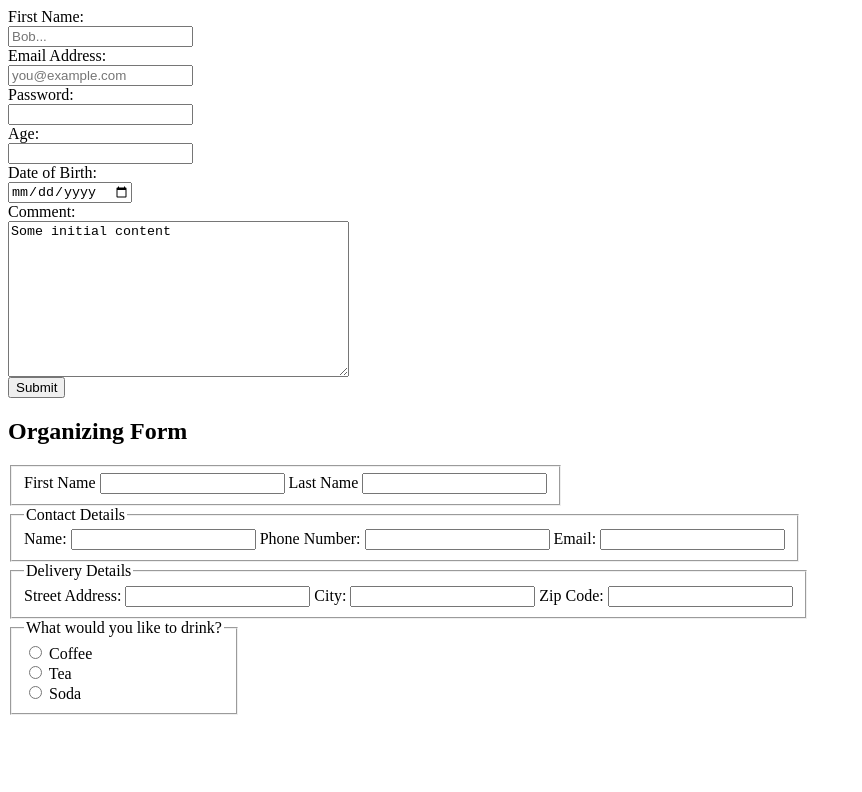
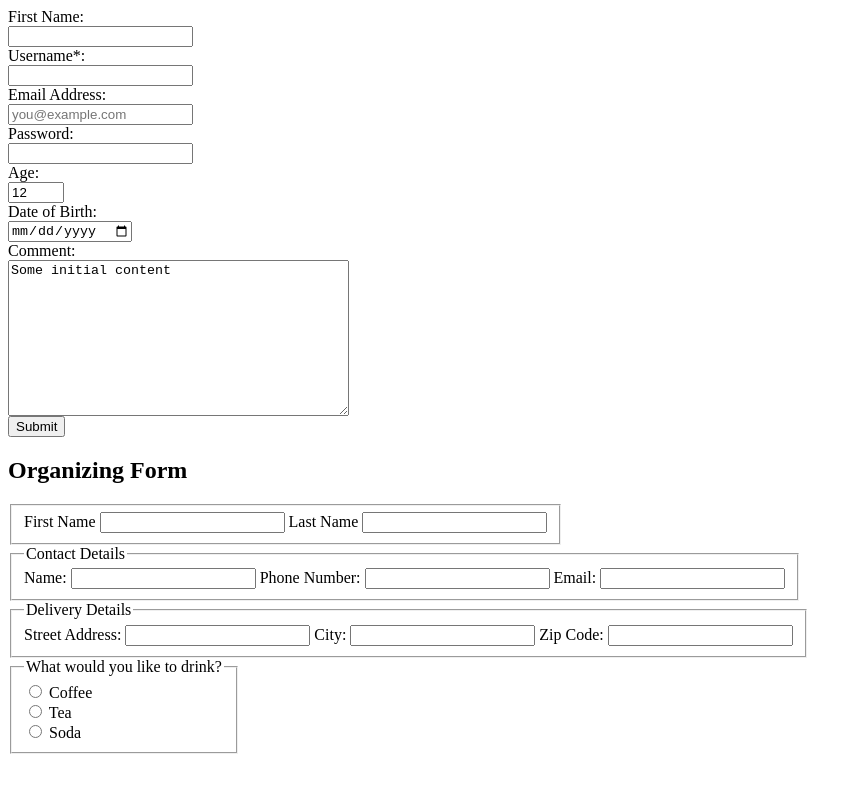
Before and after one commit to fakhryfernanda/odin-project, a plain HTML site: page html-css/forms/form-basics.html in a window 1280 px wide. Shown: the whole page, without its empty margins (0-862 px from the left). Drawn offline with Linux system fonts and the light colour scheme.

Commit message:
Validation example

```diff
--- a/html-css/forms/form-basics.html
+++ b/html-css/forms/form-basics.html
@@ -10,14 +10,17 @@
             display: flex;
             flex-direction: column;
             align-items: flex-start;
-            /* width: 500px; */
         }
     </style>
+
 </head>
 <body>
     <form action="http://httpbin.org/post" method="post">
-        <label for="firstName">First Name:</label>
-        <input type="text" id="firstName" name="first_name" placeholder="Bob...">
+        <label for="full-name">First Name:</label>
+        <input type="text" id="full-name" name="full_name">
+
+        <label for="username">Username*:</label>
+        <input type="text" id="username" name="username" required minlength="4" maxlength="12">
 
         <label for="user_email">Email Address:</label>
         <input type="email" id="user_email" name="email" placeholder="you@example.com">
@@ -26,7 +29,7 @@
         <input type="password" id="user_password" name="password">
 
         <label for="amount">Age:</label>
-        <input type="number" id="amount" name="amount">
+        <input type="number" id="amount" name="amount" value="12" min="10" max="20">
 
         <label for="dob">Date of Birth:</label>
         <input type="date" id="dob" name="dob">
```
